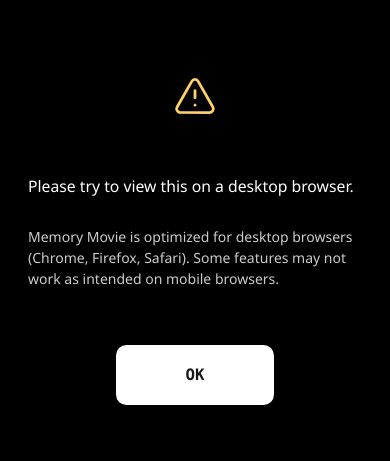
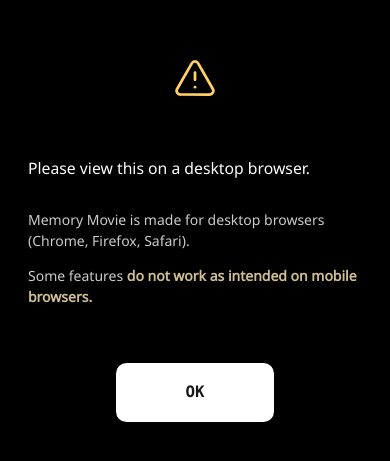
Before and after one commit to hriosnl/portfolio.design-observations, a Next.js app: page /memory-movie in a window 390 px wide. Shown: the part 183-644 px from the top of the page. Built offline with nearby package versions, Linux system fonts and the light colour scheme; a web font is replaced by a local one.

Commit message:
Updated disclaimer for mobile

```diff
--- a/app/(projects)/memory-movie/page.tsx
+++ b/app/(projects)/memory-movie/page.tsx
@@ -237,12 +237,19 @@
 
     <div className="px-8 text-base space-y-8">
       <h2 className="text-[hsl(0,0%,100%)] text-lg">
-        Please try to view this on a desktop browser.
+        Please view this on a desktop browser.
       </h2>
-      <p className="text-[hsl(0,0%,80%)]">
-        Memory Movie is optimized for desktop browsers (Chrome, Firefox,
-        Safari). Some features may not work as intended on mobile browsers.
-      </p>
+      <div className="text-[hsl(0,0%,80%)] space-y-4">
+        <p>
+          Memory Movie is made for desktop browsers (Chrome, Firefox, Safari).
+        </p>
+        <p>
+          Some features{" "}
+          <span className="font-semibold text-[hsl(42,40%,70%)]">
+            do not work as intended on mobile browsers.
+          </span>
+        </p>
+      </div>
     </div>
 
     <motion.button
```
